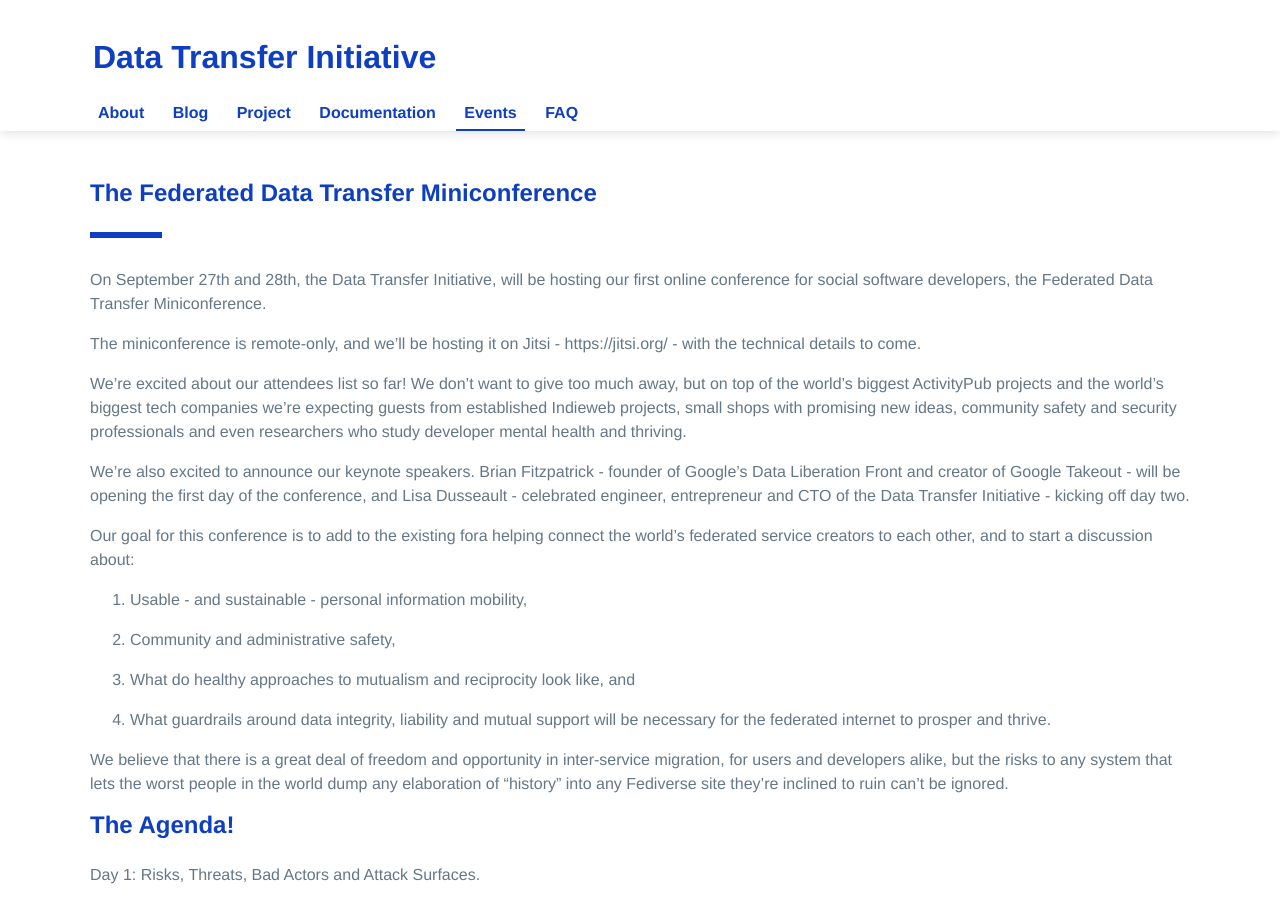
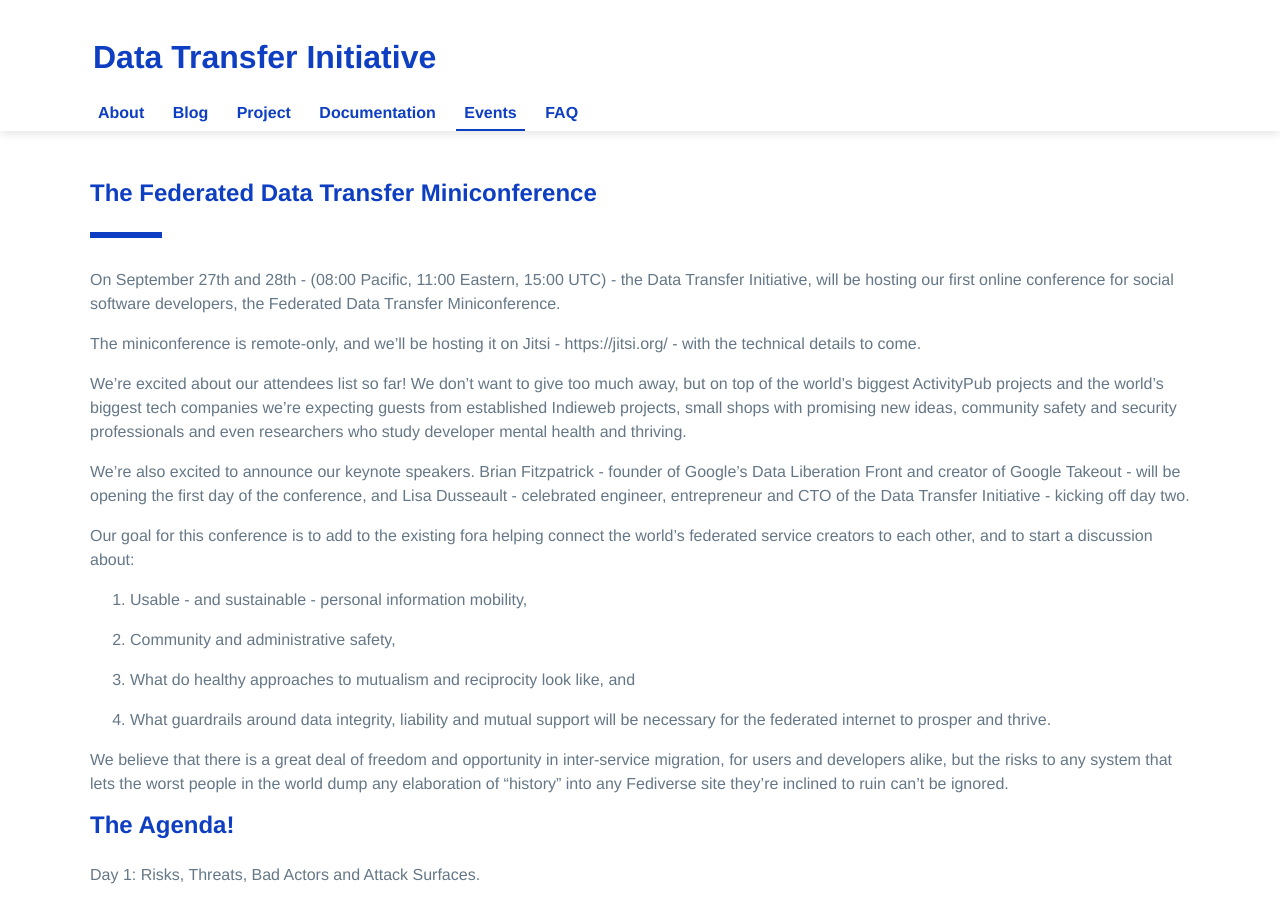
Before and after one commit to dtinit/dtinit.github.io, a Jekyll site: the page built from events.md, in a window 1280 px wide and 900 px high. Built offline with Jekyll 4.4.1, drawn with Linux system fonts in a browser that asks for light colours; our own code applies the rules of GitHub Pages for plain Markdown files.

Commit message:
Added times.

```diff
--- a/events.md
+++ b/events.md
@@ -2,7 +2,7 @@
 ## The Federated Data Transfer Miniconference
 <div class="mustache"></div>
 
-On September 27th and 28th, the Data Transfer Initiative, will be hosting our first online conference for social software developers, the Federated Data Transfer Miniconference.
+On September 27th and 28th - (08:00 Pacific, 11:00 Eastern, 15:00 UTC) - the Data Transfer Initiative, will be hosting our first online conference for social software developers, the Federated Data Transfer Miniconference.
 
 The miniconference is remote-only, and we’ll be hosting it on Jitsi - https://jitsi.org/ - with the technical details to come.
 
```
